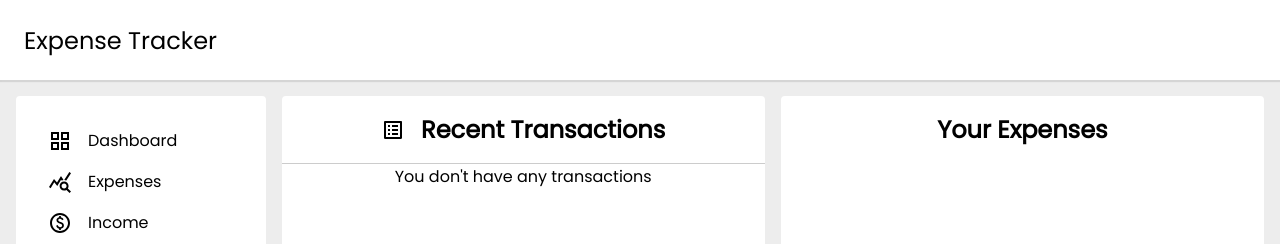
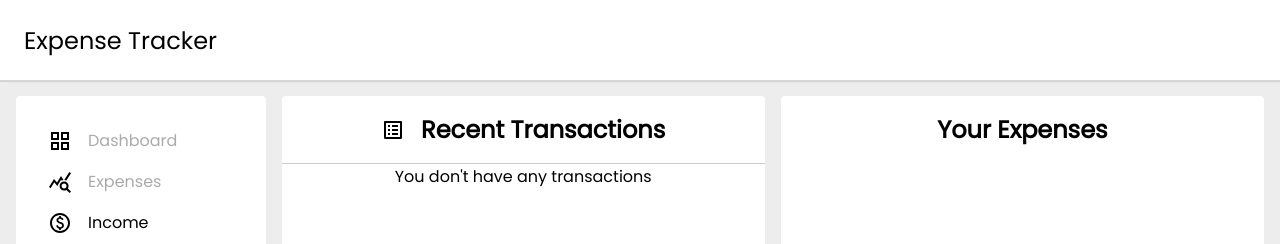
Before and after one commit to rahulgimhavanekar/Expense-Tracker, a React (Create React App) app in the folder client/: page /income in a window 1280 px wide. Shown: the top 244 px of the page. Built offline with nearby package versions, Linux system fonts and the light colour scheme.

Commit message:
fix: Added active class to navlinks to better understand which link is active

```diff
--- a/client/src/components/Layout/Sidebar.js
+++ b/client/src/components/Layout/Sidebar.js
@@ -8,21 +8,30 @@ import classes from "./Sidebar.module.css";
 const Sidebar = () => {
   return (
     <div className={classes.sidebar}>
-      <ul className={classes.item_list}>
+      <ul>
         <li>
-          <NavLink className={classes.item} to="/dashboard">
+          <NavLink
+            className={({ isActive }) => (isActive ? classes.active : "")}
+            to="/dashboard"
+          >
             <img src={dashboardIcon} alt="dashboard" />
             Dashboard
           </NavLink>
         </li>
         <li>
-          <NavLink className={classes.item} to="/expenses">
+          <NavLink
+            className={({ isActive }) => (isActive ? classes.active : "")}
+            to="/expenses"
+          >
             <img src={expensesIcon} alt="expenses" />
             Expenses
           </NavLink>
         </li>
         <li>
-          <NavLink className={classes.item} to={"/income"}>
+          <NavLink
+            className={({ isActive }) => (isActive ? classes.active : "")}
+            to={"/income"}
+          >
             <img src={incomeIcon} alt="income" />
             Income
           </NavLink>
--- a/client/src/components/Layout/Sidebar.module.css
+++ b/client/src/components/Layout/Sidebar.module.css
@@ -5,15 +5,19 @@
   height: 100%;
 }
 
-.item_list {
+.sidebar ul {
   list-style: none;
 }
 
-.item {
+.sidebar a {
+  color: #aaaaaa;
   display: flex;
-  color: #000;
   align-items: center;
   gap: 1rem;
   margin-bottom: 1rem;
   text-decoration: none;
 }
+
+.sidebar a.active {
+  color: #000;
+}
```
